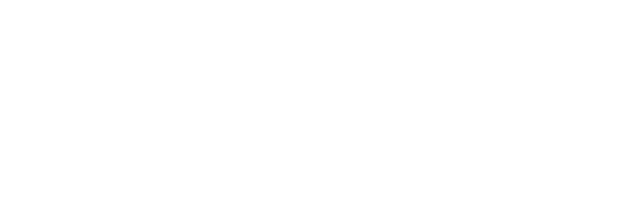
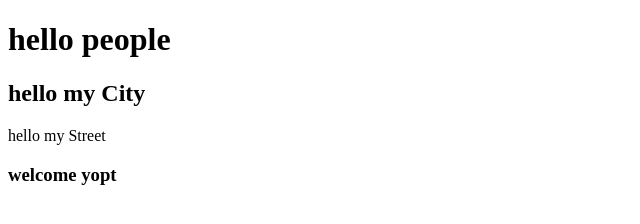
Before and after one commit to KrAntArt/PRAKTIKA, a plain HTML site: page index.html in a window 1280 px wide. Shown: the whole page, without its empty margins (0-640 px from the left). Drawn offline with Linux system fonts and the light colour scheme.

Commit message:
added body

```diff
--- a/index.html
+++ b/index.html
@@ -5,6 +5,9 @@
     <title>GIT_PRAKTIKA</title>
 </head>
 <body>
-
+<h1>hello people</h1>
+<h2>hello my City</h2>
+<p>hello my Street</p>
+<h3>welcome <strong>yopt</strong></h3>
 </body>
 </html>
```
